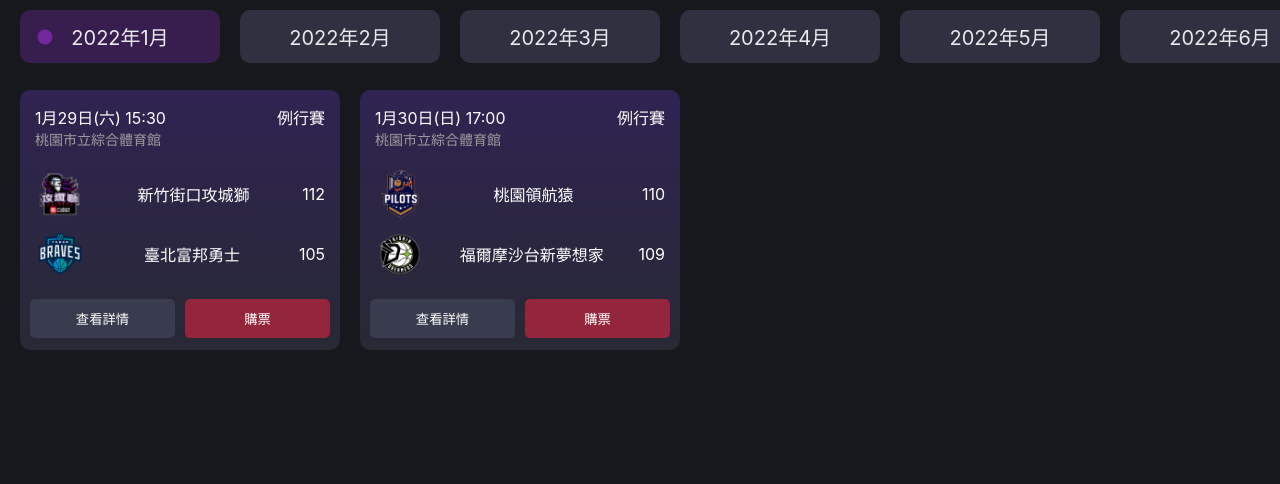
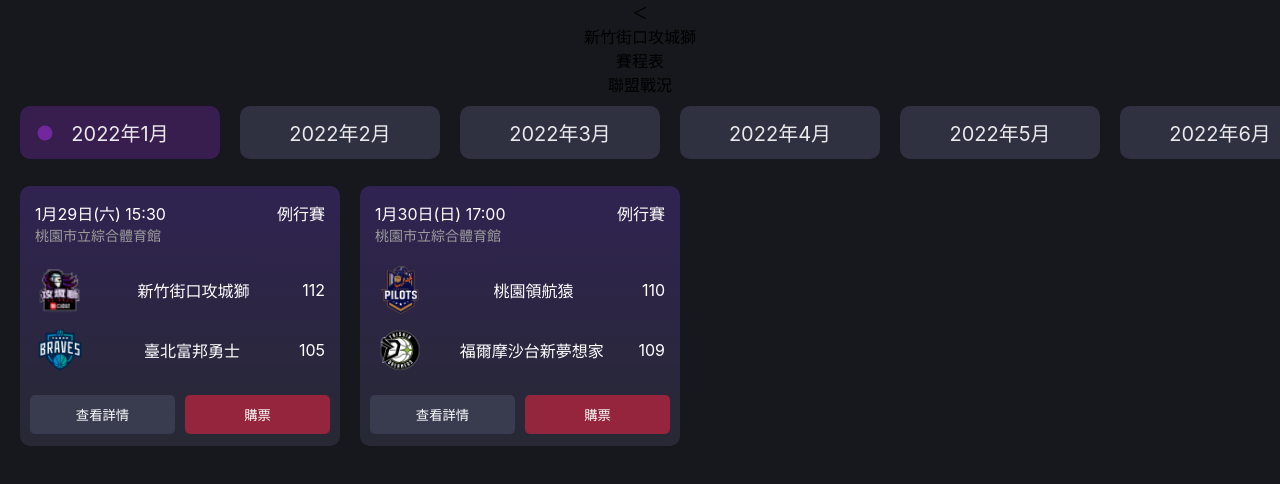
Before and after one commit to ChrisLinOvO/gameScheduleDemo, a React (Create React App) app: page / in a window 1280 px wide. Shown: the top 484 px of the page. Built offline with nearby package versions, Linux system fonts and the light colour scheme.

Commit message:
修改Home.jsx

```diff
--- a/src/pages/Home/Home.jsx
+++ b/src/pages/Home/Home.jsx
@@ -31,10 +31,10 @@
 
   return (
     <div className="home">
-      {/* <div className="allow">＜</div>
+      <div className="allow">＜</div>
       <div className="header">新竹街口攻城獅</div>
       <div className="title">賽程表</div>
-      <div className="text">聯盟戰況</div> */}
+      <div className="text">聯盟戰況</div>
 
       <DateBar propsMenuDate={menuDate} onDateChange={changeDate} />
       <GameBar propsMenuGame={menuGame} />
```
